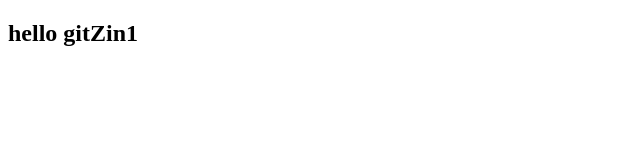
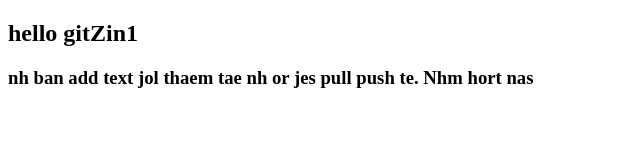
Before and after one commit to Khaagic/test3, a plain HTML site: page index.html in a window 1280 px wide. Shown: the whole page, without its empty margins (0-640 px from the left). Drawn offline with Linux system fonts and the light colour scheme.

Commit message:
kha has added sth new

```diff
--- a/index.html
+++ b/index.html
@@ -7,5 +7,6 @@
 </head>
 <body>
     <h2>hello gitZin1</h2>
+    <h3>nh ban add text jol thaem tae nh or jes pull push te. Nhm hort nas</h3>
 </body>
 </html>
```
